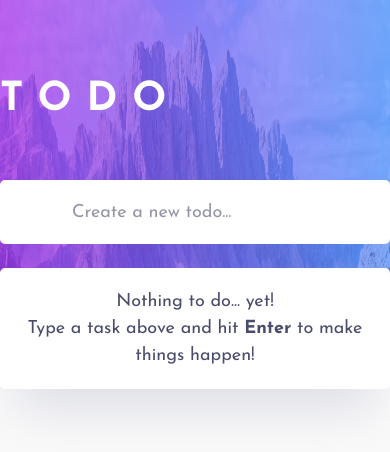
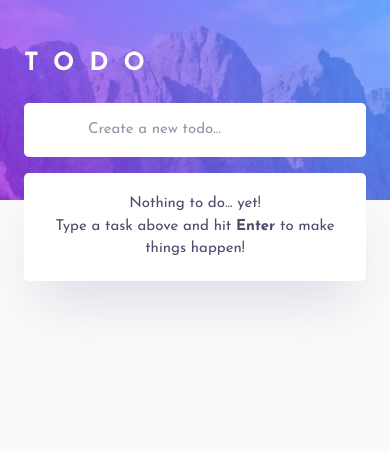
Before and after one commit to priakhina/simple-to-do-app, a React (Vite) app in the folder client/: page / in a window 390 px wide. Shown: the top 452 px of the page. Built offline with nearby package versions, Linux system fonts and the light colour scheme; no server answers.

Commit message:
Implement responsive design

```diff
--- a/client/src/App.css
+++ b/client/src/App.css
@@ -1,10 +1,10 @@
 #root {
-  background: url('/images/bg-desktop-light.jpg') 0 0 no-repeat;
-  background-size: 100% 300px;
+  background: url('/images/bg-mobile-light.jpg') 0 0 no-repeat;
+  background-size: 100% 200px;
 }
 
 .dark #root {
-  background-image: url('/images/bg-desktop-dark.jpg');
+  background-image: url('/images/bg-mobile-dark.jpg');
 }
 
 html,
@@ -15,7 +15,7 @@ body,
 
 body {
   font-family: 'Josefin Sans', sans-serif;
-  font-size: 18px;
+  font-size: 15px;
   line-height: 1.5;
   font-weight: 400;
   color: #494c6b;
@@ -30,3 +30,18 @@ body {
 button {
   cursor: pointer;
 }
+
+@media only screen and (min-width: 768px) {
+  #root {
+    background: url('/images/bg-desktop-light.jpg') 0 0 no-repeat;
+    background-size: 100% 300px;
+  }
+
+  .dark #root {
+    background-image: url('/images/bg-desktop-dark.jpg');
+  }
+
+  body {
+    font-size: 18px;
+  }
+}
--- a/client/src/App.jsx
+++ b/client/src/App.jsx
@@ -88,17 +88,18 @@ function App() {
   };
 
   return (
-    <div className='max-w-[540px] mx-auto py-[70px]'>
-      <div className='flex justify-between items-center mb-[40px]'>
-        <h1 className='text-[40px] text-white font-bold uppercase tracking-[15px] pb-[10px]'>
+    <div className='max-w-[540px] mx-auto px-[24px] md:px-0 py-[45px] md:py-[70px]'>
+      <div className='flex justify-between items-center mb-[20px] md:mb-[40px]'>
+        <h1 className='text-[25px] md:text-[40px] text-white font-bold uppercase tracking-[15px] md:pb-[10px]'>
           Todo
         </h1>
         <button
           className='w-[26px] h-[26px] bg-[url("/icons/icon-moon.svg")] dark:bg-[url("/icons/icon-sun.svg")] bg-no-repeat'
+          aria-label={`Switch to ${darkMode ? 'dark' : 'light'} theme`}
           onClick={() => setDarkMode((prev) => !prev)}
         ></button>
       </div>
-      <div className='flex flex-col space-y-[24px]'>
+      <div className='flex flex-col space-y-[16px] md:space-y-[24px]'>
         <AddTodo onAdd={handleAdd} />
         <TodosContainer
           todos={todos}
--- a/client/src/components/AddTodo.jsx
+++ b/client/src/components/AddTodo.jsx
@@ -15,7 +15,7 @@ const AddTodo = ({ onAdd }) => {
 
   return (
     <form onSubmit={handleSubmit}>
-      <div className='flex items-center w-full h-[64px] p-[20px_24px] bg-white dark:bg-[#25273D] rounded-[5px] before:block before:shrink-0 before:content-[""] before:w-[24px] before:h-[24px] before:bg-[url("/icons/icon-check-default-light.svg")] dark:before:bg-[url("/icons/icon-check-default-dark.svg")] before:bg-no-repeat before:mr-[24px]'>
+      <div className='flex items-center w-full p-[16px_20px] md:p-[20px_24px] bg-white dark:bg-[#25273D] rounded-[5px] before:block before:shrink-0 before:content-[""] before:w-[20px] md:before:w-[24px] before:h-[20px] md:before:h-[24px] before:bg-[url("/icons/icon-check-default-light.svg")] dark:before:bg-[url("/icons/icon-check-default-dark.svg")] before:bg-no-repeat before:bg-contain before:mr-[24px]'>
         <input
           id='todo'
           type='text'
--- a/client/src/components/ModalDialog.jsx
+++ b/client/src/components/ModalDialog.jsx
@@ -27,7 +27,7 @@ const ModalDialog = ({
       />
 
       <div className='fixed inset-0 z-10 w-screen overflow-y-auto'>
-        <div className='flex min-h-full items-end justify-center p-4 text-center sm:items-center sm:p-0'>
+        <div className='flex min-h-full items-center justify-center p-4 text-center sm:items-center sm:p-0'>
           <DialogPanel
             transition
             className='relative transform overflow-hidden rounded-lg bg-white dark:bg-[#25273D] text-left shadow-xl transition-all data-closed:translate-y-4 data-closed:opacity-0 data-enter:duration-300 data-enter:ease-out data-leave:duration-200 data-leave:ease-in sm:my-8 sm:w-full sm:max-w-lg data-closed:sm:translate-y-0 data-closed:sm:scale-95'
--- a/client/src/components/TodoActionsPanel.jsx
+++ b/client/src/components/TodoActionsPanel.jsx
@@ -1,9 +1,8 @@
 import { useState } from 'react';
+import TodoFilter from './TodoFilter';
 import ModalDialog from './ModalDialog';
 
-const FILTER_STATES = ['all', 'active', 'completed'];
 const BASE_BUTTON_CLASSES = 'capitalize transition-colors';
-const ACTIVE_COLOR = 'text-[#3A7CFD]';
 const INACTIVE_COLOR = 'text-[#9495A5] dark:text-[#5B5E7E]';
 const HOVER_COLOR = 'hover:text-[#494C6B] dark:hover:text-[#E3E4F1]';
 
@@ -19,29 +18,19 @@ const TodoActionsPanel = ({
   return (
     <>
       {/* Actions panel */}
-      <div className='relative flex items-center justify-between p-[20px_24px]'>
+      <div className='relative flex items-center justify-between p-[16px_20px] md:p-[20px_24px]'>
         {/* Left: items left count */}
-        <span className='text-[16px] text-[#9495A5] dark:text-[#5B5E7E]'>{`${itemsLeft} item${
+        <span className='text-[15px] md:text-[16px] text-[#9495A5] dark:text-[#5B5E7E]'>{`${itemsLeft} item${
           itemsLeft === 1 ? '' : 's'
         } left`}</span>
-        {/* CenterL filter buttons */}
-        <div className='absolute left-1/2 transform -translate-x-1/2 flex gap-[15px] text-[16px] font-semibold'>
-          {FILTER_STATES.map((state) => (
-            <button
-              key={state}
-              className={`${BASE_BUTTON_CLASSES} ${
-                filter === state ? ACTIVE_COLOR : INACTIVE_COLOR
-              } ${filter !== state ? HOVER_COLOR : ''}`}
-              onClick={() => setFilter(state)}
-            >
-              {state}
-            </button>
-          ))}
+        {/* Center: filter buttons */}
+        <div className='hidden md:flex absolute left-1/2 transform -translate-x-1/2'>
+          <TodoFilter filter={filter} setFilter={setFilter} />
         </div>
         {/* Right: Clear Completed button */}
         {itemsCompleted !== 0 && (
           <button
-            className={`text-[16px] ${INACTIVE_COLOR} ${HOVER_COLOR}`}
+            className={`text-[15px] md:text-[16px] ${BASE_BUTTON_CLASSES} ${INACTIVE_COLOR} ${HOVER_COLOR}`}
             onClick={() => setShowDialog(true)}
           >
             Clear Completed
--- /dev/null
+++ b/client/src/components/TodoFilter.jsx
@@ -0,0 +1,26 @@
+const FILTER_STATES = ['all', 'active', 'completed'];
+
+const BASE_BUTTON_CLASSES = 'capitalize transition-colors';
+const ACTIVE_COLOR = 'text-[#3A7CFD]';
+const INACTIVE_COLOR = 'text-[#9495A5] dark:text-[#5B5E7E]';
+const HOVER_COLOR = 'hover:text-[#494C6B] dark:hover:text-[#E3E4F1]';
+
+const TodoFilter = ({ filter, setFilter }) => {
+  return (
+    <div className='flex justify-center items-center gap-[20px] md:gap-[15px] text-[17px] md:text-[16px] font-semibold'>
+      {FILTER_STATES.map((state) => (
+        <button
+          key={state}
+          className={`${BASE_BUTTON_CLASSES} ${
+            filter === state ? ACTIVE_COLOR : INACTIVE_COLOR
+          } ${filter !== state ? HOVER_COLOR : ''}`}
+          onClick={() => setFilter(state)}
+        >
+          {state}
+        </button>
+      ))}
+    </div>
+  );
+};
+
+export default TodoFilter;
--- a/client/src/components/TodosContainer.jsx
+++ b/client/src/components/TodosContainer.jsx
@@ -1,6 +1,10 @@
 import { useState } from 'react';
 import TodoList from './TodoList';
 import TodoActionsPanel from './TodoActionsPanel';
+import TodoFilter from './TodoFilter';
+
+const CONTAINER_CLASSES =
+  'bg-white dark:bg-[#25273D] rounded-[5px] shadow-[0px_35px_50px_-15px_rgba(194,195,214,0.5)] dark:shadow-[0px_35px_50px_-15px_rgba(0,0,0,0.5)]';
 
 const TodosContainer = ({ todos, onToggle, onDelete, onDeleteCompleted }) => {
   const [filter, setFilter] = useState('all'); // 'all' | 'active' | 'completed'
@@ -21,7 +25,7 @@ const TodosContainer = ({ todos, onToggle, onDelete, onDeleteCompleted }) => {
   // Display a message when the todo list is empty
   if (todos.length === 0) {
     return (
-      <div className='bg-white dark:bg-[#25273D] rounded-[5px] shadow-[0px_35px_50px_-15px_rgba(194,195,214,0.5)] dark:shadow-[0px_35px_50px_-15px_rgba(0,0,0,0.5)]'>
+      <div className={CONTAINER_CLASSES}>
         <p className='p-[20px_24px] text-center'>
           Nothing to do... yet!
           <br />
@@ -33,7 +37,8 @@ const TodosContainer = ({ todos, onToggle, onDelete, onDeleteCompleted }) => {
   }
 
   return (
-    <div className='bg-white dark:bg-[#25273D] rounded-[5px] shadow-[0px_35px_50px_-15px_rgba(194,195,214,0.5)] dark:shadow-[0px_35px_50px_-15px_rgba(0,0,0,0.5)]'>
+    <>
+      <div className={CONTAINER_CLASSES}>
         {filteredTodos.length !== 0 && (
           <TodoList
             todoItems={filteredTodos}
@@ -58,6 +63,10 @@ const TodosContainer = ({ todos, onToggle, onDelete, onDeleteCompleted }) => {
           actions={{ deleteCompleted: onDeleteCompleted }}
         />
       </div>
+      <div className='md:hidden p-[16px_20px] md:p-[20px_24px] bg-white dark:bg-[#25273D] rounded-[5px]'>
+        <TodoFilter filter={filter} setFilter={setFilter} />
+      </div>
+    </>
   );
 };
 
```
Also changed, not shown: client/src/components/TodoItem.jsx (+7 -6 lines), client/public/images/bg-mobile-dark.jpg (added), client/public/images/bg-mobile-light.jpg (added). Lines whose indentation alone changed are shown as unchanged.
